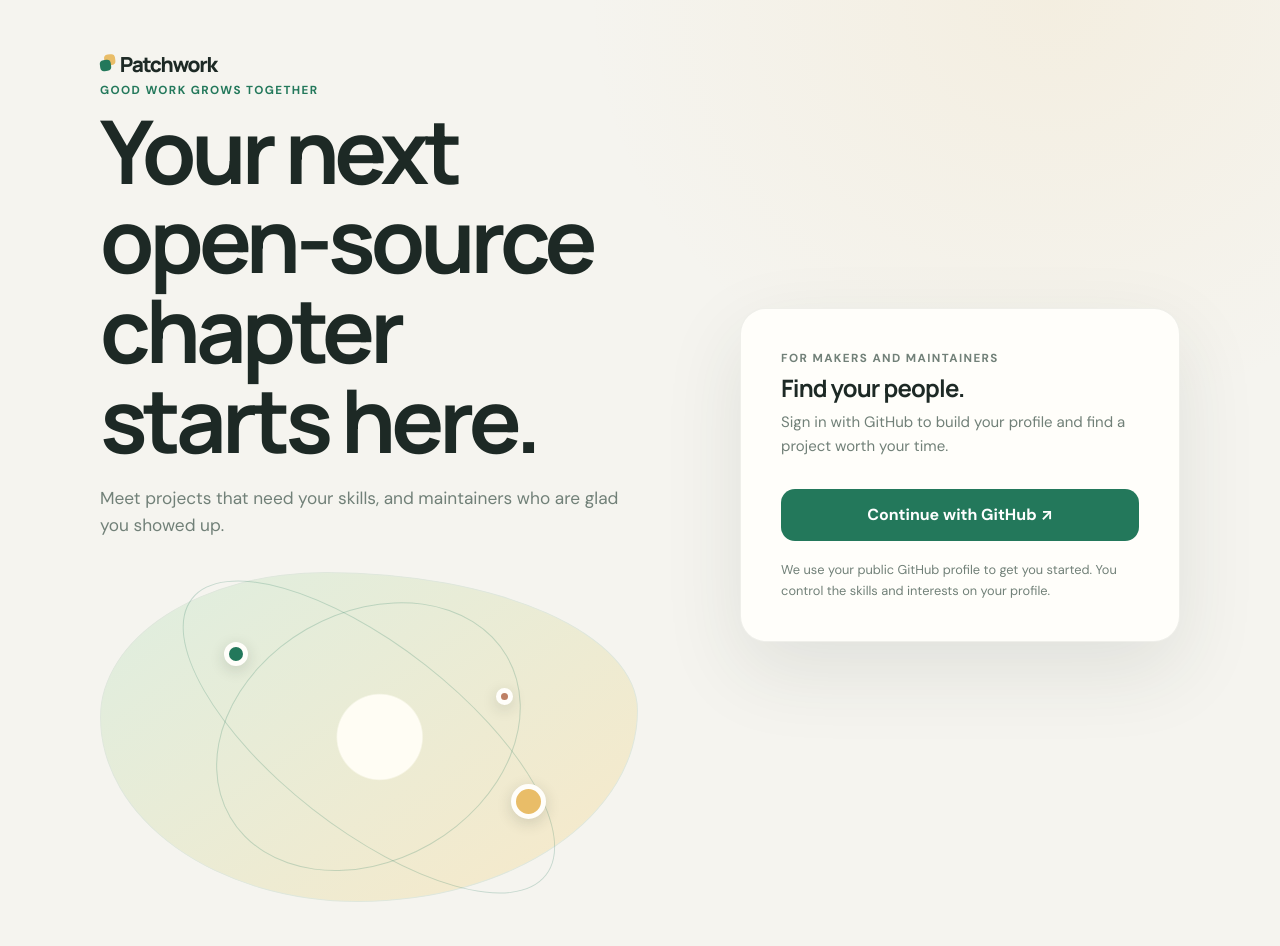
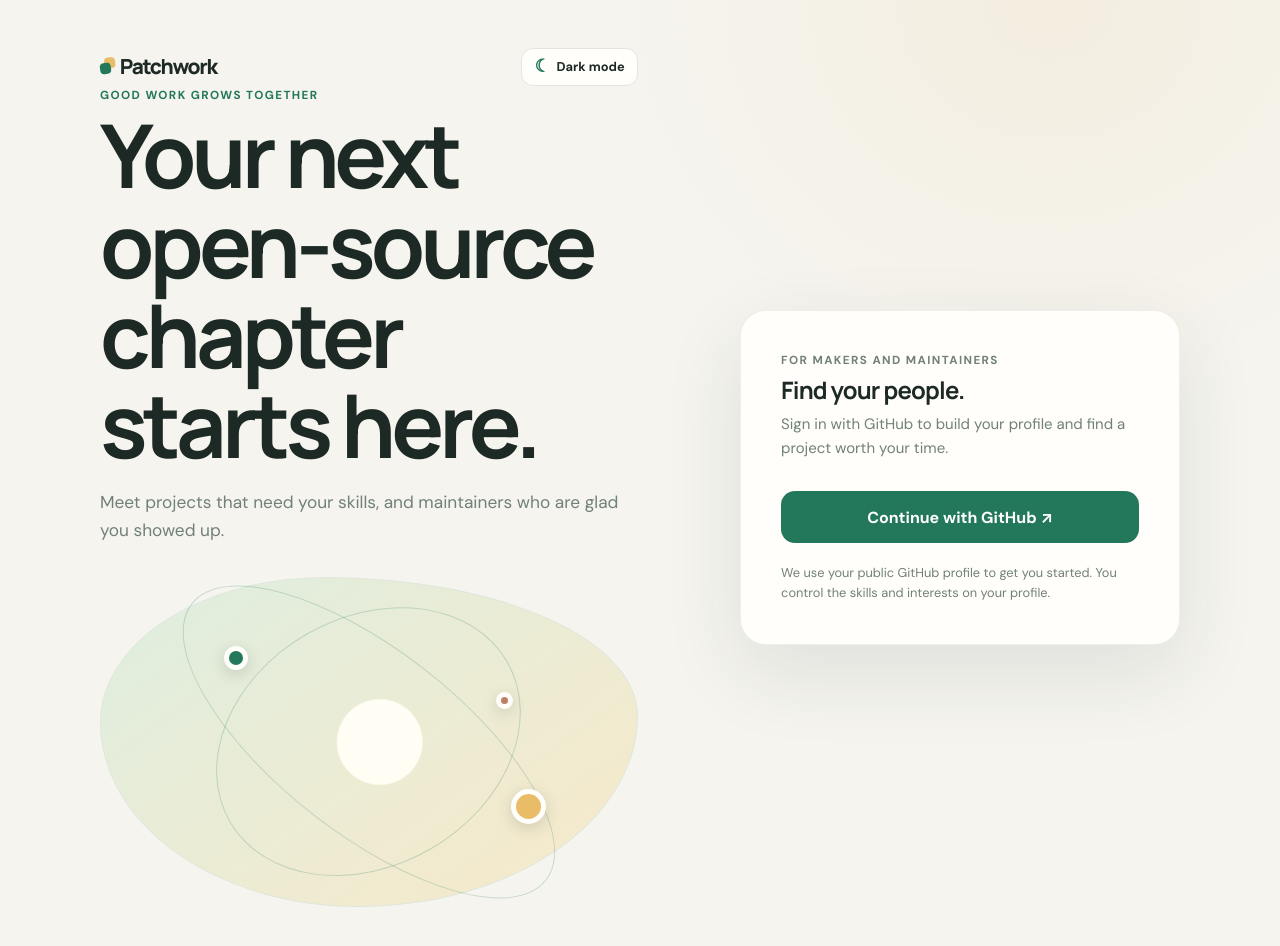
Before and after one commit to Hacklets26/Filler, a React (Vite) app in the folder src/frontend/: page /#/login in a window 1280 px wide. Shown: the top 946 px of the page. Built offline with nearby package versions, Linux system fonts and the light colour scheme; no server answers.

Commit message:
Push Copilot's work

```diff
--- a/src/frontend/src/App.tsx
+++ b/src/frontend/src/App.tsx
@@ -6,6 +6,7 @@ import MyProjects from "./pages/MyProjects";
 import Applications from "./pages/Applications";
 import Profile from "./pages/Profile";
 import { Login, AuthCallback } from "./pages/Login";
+import { ThemeToggle } from "./theme";
 
 function Shell() {
   const { me, ready, signOut } = useAuth();
@@ -22,6 +23,7 @@ function Shell() {
           <NavLink to="/applications">Applications</NavLink>
           <NavLink to="/profile">Profile</NavLink>
         </nav>
+        <ThemeToggle />
         <div className="who">
           {me.avatar_url && <img src={me.avatar_url} alt="" width={28} height={28} />}
           <span>{me.login}</span>
--- a/src/frontend/src/main.tsx
+++ b/src/frontend/src/main.tsx
@@ -3,8 +3,9 @@ import { createRoot } from "react-dom/client";
 import { HashRouter } from "react-router-dom";
 import App from "./App";
 import { AuthProvider } from "./auth";
+import { ThemeProvider } from "./theme";
 import "./styles.css";
 
 createRoot(document.getElementById("root")!).render(
-  <StrictMode><HashRouter><AuthProvider><App /></AuthProvider></HashRouter></StrictMode>,
+  <StrictMode><ThemeProvider><HashRouter><AuthProvider><App /></AuthProvider></HashRouter></ThemeProvider></StrictMode>,
 );
--- a/src/frontend/src/pages/Login.tsx
+++ b/src/frontend/src/pages/Login.tsx
@@ -2,6 +2,7 @@ import { useEffect, useState } from "react";
 import { Navigate, NavLink, useNavigate, useSearchParams } from "react-router-dom";
 import { useAuth } from "../auth";
 import { Notice, msg } from "../components";
+import { ThemeToggle } from "../theme";
 
 export function Login() {
   const { me, ready, loginUrl } = useAuth();
@@ -9,7 +10,10 @@ export function Login() {
   return (
     <main className="login-layout">
       <section className="login-copy">
-        <NavLink to="/login" className="brand login-brand">Patchwork</NavLink>
+        <div className="login-brand-row">
+          <NavLink to="/login" className="brand login-brand">Patchwork</NavLink>
+          <ThemeToggle />
+        </div>
         <p className="eyebrow">Good work grows together</p>
         <h1>Your next open-source chapter starts here.</h1>
         <p>Meet projects that need your skills, and maintainers who are glad you showed up.</p>
--- a/src/frontend/src/styles.css
+++ b/src/frontend/src/styles.css
@@ -12,8 +12,52 @@
   --mint: #e8f4ec;
   --gold: #e9bd68;
   --danger: #ad3941;
+  --chip: #f8f8f4;
+  --bar-track: #e9ece7;
+  --surface: rgb(255 254 250 / 75%);
+  --surface-border: rgb(29 41 37 / 7%);
+  --notice-bg: #fff8e7;
+  --notice-text: #74551d;
+  --notice-border: #ecdba9;
+  --error-bg: #fff0ef;
+  --error-text: #972f36;
+  --error-border: #f0d0d0;
+  --art-border: #dfe7dc;
+  --art-center: #fffdf4;
+  --art-start: #deeee0;
+  --art-end: #f8e9c9;
+  --avatar-ring: var(--card);
   --radius: 18px;
   --shadow: 0 16px 50px rgb(36 56 46 / 7%);
+}
+:root[data-theme="dark"] {
+  color-scheme: dark;
+  --paper: #111a17;
+  --card: #1a2621;
+  --ink: #e7efe9;
+  --muted: #a2b0a7;
+  --line: #34453b;
+  --green: #68c69b;
+  --green-dark: #8cdbb2;
+  --mint: #203a2d;
+  --gold: #e3bd70;
+  --danger: #ff989b;
+  --chip: #202d27;
+  --bar-track: #34443b;
+  --surface: rgb(26 38 33 / 78%);
+  --surface-border: rgb(222 240 228 / 9%);
+  --notice-bg: #423923;
+  --notice-text: #f1d596;
+  --notice-border: #685833;
+  --error-bg: #452b2d;
+  --error-text: #ffb5b7;
+  --error-border: #704145;
+  --art-border: #3a5142;
+  --art-center: #28352a;
+  --art-start: #263e33;
+  --art-end: #4a402c;
+  --avatar-ring: var(--paper);
+  --shadow: 0 18px 48px rgb(0 0 0 / 22%);
 }
 
 * { box-sizing: border-box; }
@@ -21,11 +65,12 @@ body {
   min-width: 320px;
   margin: 0;
   background:
-    radial-gradient(ellipse at 82% 0%, rgb(233 189 104 / 11%), transparent 29rem),
+    radial-gradient(ellipse at 82% 0%, color-mix(in srgb, var(--gold) 11%, transparent), transparent 29rem),
     var(--paper);
   color: var(--ink);
   font: 15px/1.6 "DM Sans", system-ui, -apple-system, "Segoe UI", sans-serif;
   -webkit-font-smoothing: antialiased;
+  transition: background-color .25s ease, color .25s ease;
 }
 button, input, textarea, select { font: inherit; }
 h1, h2, h3, p { margin-top: 0; }
@@ -42,8 +87,8 @@ h2 { font-size: 1.3rem; line-height: 1.25; letter-spacing: -.035em; }
   align-items: center;
   gap: .65rem 2rem;
   padding: .85rem max(1.5rem, calc((100vw - 1160px) / 2));
-  border-bottom: 1px solid rgb(29 41 37 / 7%);
-  background: rgb(255 254 250 / 91%);
+  border-bottom: 1px solid var(--surface-border);
+  background: color-mix(in srgb, var(--card) 91%, transparent);
   backdrop-filter: blur(16px);
 }
 .brand { color: var(--ink); font-size: 1.3rem; font-weight: 800; letter-spacing: -.065em; text-decoration: none; }
@@ -63,7 +108,21 @@ h2 { font-size: 1.3rem; line-height: 1.25; letter-spacing: -.035em; }
 .topbar nav a:hover { background: var(--paper); color: var(--ink); }
 .topbar nav a.active { background: var(--mint); color: var(--green-dark); font-weight: 700; }
 .who { display: flex; align-items: center; gap: .65rem; color: var(--muted); }
-.who img { border-radius: 50%; object-fit: cover; }
+.who img { border: 2px solid var(--avatar-ring); border-radius: 50%; object-fit: cover; }
+.theme-toggle {
+  display: inline-flex;
+  min-height: 38px;
+  align-items: center;
+  gap: .4rem;
+  padding: .4rem .75rem;
+  border-color: var(--line);
+  background: var(--card);
+  color: var(--ink);
+  font-size: .8rem;
+  white-space: nowrap;
+}
+.theme-toggle:hover:not(:disabled) { border-color: var(--green); background: var(--mint); color: var(--ink); box-shadow: none; }
+.theme-icon { color: var(--green); font-size: 1.1rem; line-height: 1; }
 
 .page { width: min(100% - 2rem, 1080px); margin: 0 auto; padding: 3rem 0 5rem; }
 .column { min-width: 0; }
@@ -71,6 +130,10 @@ h2 { font-size: 1.3rem; line-height: 1.25; letter-spacing: -.035em; }
 .section-heading h1 { margin: 0; }
 .eyebrow { margin: 0 0 .35rem; color: var(--green); font-size: .73rem; font-weight: 800; letter-spacing: .12em; text-transform: uppercase; }
 .result-count, .subheading > span { padding: .3rem .75rem; border: 1px solid var(--line); border-radius: 999px; color: var(--muted); font-size: .82rem; font-weight: 700; white-space: nowrap; }
+.feed-heading-actions { display: flex; align-items: center; gap: .55rem; }
+.refresh-button { min-height: 36px; padding: .35rem .7rem; font-size: .8rem; }
+.refresh-icon { display: inline-block; margin-right: .3rem; color: var(--green); font-size: 1.15rem; line-height: 1; }
+.refresh-icon.spinning { animation: spin .8s linear infinite; }
 
 label { display: block; margin: 1rem 0 .4rem; font-size: .86rem; font-weight: 700; }
 input[type="text"], input[type="search"], input[type="file"], textarea, select {
@@ -124,7 +187,7 @@ button.block { width: 100%; margin-top: 1.5rem; }
   padding: .75rem;
   border: 1px solid var(--line);
   border-radius: 16px;
-  background: rgb(255 254 250 / 75%);
+  background: var(--surface);
 }
 .feed-tools label { margin: 0; color: var(--muted); font-size: .76rem; }
 .feed-tools input, .feed-tools select { margin-top: .3rem; }
@@ -133,13 +196,13 @@ button.block { width: 100%; margin-top: 1.5rem; }
 .add-row input { flex: 1; min-width: 0; }
 .add-row select { min-width: 74px; }
 .chips { display: flex; flex-wrap: wrap; gap: .45rem; margin: .75rem 0 0; padding: 0; list-style: none; }
-.chip { display: inline-flex; align-items: center; gap: .35rem; padding: .2rem .65rem; border: 1px solid var(--line); border-radius: 999px; background: #f8f8f4; color: #53635b; font-size: .78rem; font-weight: 600; }
+.chip { display: inline-flex; align-items: center; gap: .35rem; padding: .2rem .65rem; border: 1px solid var(--line); border-radius: 999px; background: var(--chip); color: var(--muted); font-size: .78rem; font-weight: 600; }
 .chip.shared { border-color: #cbe4d2; background: var(--mint); color: var(--green-dark); }
 .chip button { min-height: 0; padding: 0 .1rem; border: 0; background: transparent; color: var(--muted); font-size: 1rem; line-height: 1; }
 .chip button:hover { background: transparent; color: var(--danger); box-shadow: none; transform: none; }
 
 .form, .post, .application-card {
-  border: 1px solid rgb(29 41 37 / 7%);
+  border: 1px solid var(--surface-border);
   border-radius: var(--radius);
   background: var(--card);
   box-shadow: var(--shadow);
@@ -159,11 +222,11 @@ button.block { width: 100%; margin-top: 1.5rem; }
 .meter { display: grid; gap: .4rem; margin-top: 1.1rem; color: var(--muted); font-size: .8rem; }
 .meter-row { display: grid; grid-template-columns: 9.4rem minmax(3rem, 1fr) 2.8rem; align-items: center; gap: .65rem; }
 .meter-row b { color: var(--ink); text-align: right; font-size: .78rem; }
-.bar { height: 7px; overflow: hidden; border-radius: 99px; background: #e9ece7; }
+.bar { height: 7px; overflow: hidden; border-radius: 99px; background: var(--bar-track); }
 .bar i { display: block; height: 100%; border-radius: inherit; background: linear-gradient(90deg, #39916d, #8bc497); transition: width .45s ease; }
 
 .form, .application-section { margin-bottom: 1.5rem; }
-.application-section { padding: 1.25rem; border: 1px solid var(--line); border-radius: var(--radius); background: rgb(255 254 250 / 65%); }
+.application-section { padding: 1.25rem; border: 1px solid var(--line); border-radius: var(--radius); background: var(--surface); }
 .subheading { display: flex; align-items: center; justify-content: space-between; gap: 1rem; margin-bottom: 1rem; }
 .subheading h2 { margin: 0; }
 .application-card { padding: 1.15rem; box-shadow: 0 8px 28px rgb(36 56 46 / 5%); }
@@ -175,8 +238,8 @@ button.block { width: 100%; margin-top: 1.5rem; }
 .application-section .application-list { gap: .7rem; }
 .applications-page > .application-section { margin-top: 1.2rem; }
 
-.status { margin: 0 0 1rem; padding: .75rem .95rem; border: 1px solid #ecdba9; border-radius: 12px; background: #fff8e7; color: #74551d; font-weight: 700; }
-.status.bad { border-color: #f0d0d0; background: #fff0ef; color: #972f36; }
+.status { margin: 0 0 1rem; padding: .75rem .95rem; border: 1px solid var(--notice-border); border-radius: 12px; background: var(--notice-bg); color: var(--notice-text); font-weight: 700; }
+.status.bad { border-color: var(--error-border); background: var(--error-bg); color: var(--error-text); }
 .note, .empty { color: var(--muted); font-size: .9rem; }
 .empty a { color: var(--green); }
 .empty-card { padding: 2rem; border: 1px dashed #cbd8ce; border-radius: var(--radius); background: var(--mint); text-align: center; }
@@ -188,7 +251,7 @@ button.block { width: 100%; margin-top: 1.5rem; }
 .login-brand { margin-bottom: 2.5rem; }
 .login-copy h1 { max-width: 12ch; margin: 0 0 1.25rem; font-size: clamp(3rem, 7vw, 5.5rem); line-height: 1.02; }
 .login-copy > p:not(.eyebrow) { max-width: 44ch; color: var(--muted); font-size: 1.08rem; }
-.login-art { position: relative; min-height: 330px; margin-top: 2rem; border: 1px solid #dfe7dc; border-radius: 42% 58% 52% 48% / 44% 42% 58% 56%; background: radial-gradient(circle at 52% 50%, #fffdf4 0 13%, transparent 13.5%), linear-gradient(145deg, #deeee0, #f8e9c9); }
+.login-art { position: relative; min-height: 330px; margin-top: 2rem; border: 1px solid var(--art-border); border-radius: 42% 58% 52% 48% / 44% 42% 58% 56%; background: radial-gradient(circle at 52% 50%, var(--art-center) 0 13%, transparent 13.5%), linear-gradient(145deg, var(--art-start), var(--art-end)); }
 .login-art::before, .login-art::after { position: absolute; border: 1px solid rgb(35 120 91 / 22%); border-radius: 50%; content: ""; }
 .login-art::before { inset: 12% 20%; transform: rotate(-30deg); }
 .login-art::after { inset: 22% 8%; transform: rotate(38deg); }
@@ -196,7 +259,9 @@ button.block { width: 100%; margin-top: 1.5rem; }
 .orbit-dot.one { top: 21%; left: 23%; }
 .orbit-dot.two { right: 17%; bottom: 25%; width: 35px; height: 35px; background: var(--gold); }
 .orbit-dot.three { top: 35%; right: 23%; width: 17px; height: 17px; background: #be8064; }
-.login-card { padding: clamp(1.5rem, 4vw, 2.5rem); border: 1px solid rgb(29 41 37 / 7%); border-radius: 26px; background: var(--card); box-shadow: 0 28px 80px rgb(36 56 46 / 10%); }
+.login-card { padding: clamp(1.5rem, 4vw, 2.5rem); border: 1px solid var(--surface-border); border-radius: 26px; background: var(--card); box-shadow: 0 28px 80px rgb(36 56 46 / 10%); }
+.login-brand-row { display: flex; align-items: center; justify-content: space-between; gap: 1rem; }
+.login-brand-row .login-brand { margin-bottom: 0; }
 .login-card h2 { margin-bottom: .45rem; font-size: 1.5rem; }
 .login-card > p { color: var(--muted); }
 .login-card .button { width: 100%; min-height: 52px; margin: 1rem 0 .5rem; border-radius: 14px; font-size: 1rem; }
@@ -207,6 +272,7 @@ button.block { width: 100%; margin-top: 1.5rem; }
 .callback-page .button { margin-bottom: 0; }
 
 @keyframes rise-in { from { opacity: 0; transform: translateY(8px); } to { opacity: 1; transform: translateY(0); } }
+@keyframes spin { to { transform: rotate(360deg); } }
 @media (prefers-reduced-motion: reduce) {
   *, *::before, *::after { scroll-behavior: auto !important; animation-duration: .01ms !important; animation-iteration-count: 1 !important; transition-duration: .01ms !important; }
 }
@@ -215,6 +281,7 @@ button.block { width: 100%; margin-top: 1.5rem; }
   .topbar nav { order: 3; flex-basis: 100%; overflow-x: auto; flex-wrap: nowrap; }
   .topbar nav a { flex: none; font-size: .85rem; }
   .who { margin-left: auto; font-size: .85rem; }
+  .topbar > .theme-toggle { order: 2; }
   .page { padding: 2rem 0 3rem; }
   .login-layout { grid-template-columns: 1fr; width: min(100% - 2rem, 520px); gap: 2rem; padding: 2rem 0; }
   .login-copy h1 { max-width: 15ch; font-size: clamp(2.8rem, 14vw, 4rem); }
@@ -225,6 +292,7 @@ button.block { width: 100%; margin-top: 1.5rem; }
   .feed-tools { grid-template-columns: 1fr 1fr; }
   .feed-tools .search-field { grid-column: 1 / -1; }
   .section-heading { align-items: start; }
+  .feed-heading-actions { align-items: end; flex-direction: column-reverse; }
   .post-head { align-items: start; }
   .post-head strong { font-size: 1.05rem; }
   .meter-row { grid-template-columns: 7.3rem minmax(2rem, 1fr) 2.5rem; gap: .45rem; }
--- /dev/null
+++ b/src/frontend/src/theme.tsx
@@ -0,0 +1,56 @@
+import { createContext, useContext, useEffect, useState, type ReactNode } from "react";
+
+type Theme = "light" | "dark";
+interface ThemeContextValue {
+  theme: Theme;
+  toggleTheme: () => void;
+}
+
+const STORAGE_KEY = "patchwork.theme";
+const ThemeContext = createContext<ThemeContextValue | null>(null);
+
+function initialTheme(): Theme {
+  try {
+    const stored = window.localStorage.getItem(STORAGE_KEY);
+    if (stored === "light" || stored === "dark") return stored;
+  } catch {
+    // Storage can be unavailable in private browsing contexts.
+  }
+  return window.matchMedia("(prefers-color-scheme: dark)").matches ? "dark" : "light";
+}
+
+export function ThemeProvider({ children }: { children: ReactNode }) {
+  const [theme, setTheme] = useState<Theme>(initialTheme);
+
+  useEffect(() => {
+    document.documentElement.dataset.theme = theme;
+    try {
+      window.localStorage.setItem(STORAGE_KEY, theme);
+    } catch {
+      // Keep the current selection for this page even if persistence is blocked.
+    }
+  }, [theme]);
+
+  const toggleTheme = () => setTheme((current) => current === "light" ? "dark" : "light");
+  return <ThemeContext.Provider value={{ theme, toggleTheme }}>{children}</ThemeContext.Provider>;
+}
+
+export function ThemeToggle({ className = "" }: { className?: string }) {
+  const context = useContext(ThemeContext);
+  if (!context) throw new Error("ThemeProvider missing");
+  const { theme, toggleTheme } = context;
+  const nextTheme = theme === "light" ? "dark" : "light";
+  return (
+    <button
+      type="button"
+      className={`theme-toggle ${className}`.trim()}
+      onClick={toggleTheme}
+      aria-label={`Switch to ${nextTheme} mode`}
+      title={`Switch to ${nextTheme} mode`}
+      aria-pressed={theme === "dark"}
+    >
+      <span aria-hidden="true" className="theme-icon">{theme === "light" ? "☾" : "☀"}</span>
+      <span className="theme-label">{theme === "light" ? "Dark mode" : "Light mode"}</span>
+    </button>
+  );
+}
```
Also changed, not shown: src/frontend/src/pages/Feed.tsx (+24 -3 lines), 1 other file (tests, documents, lock files or other folders).
